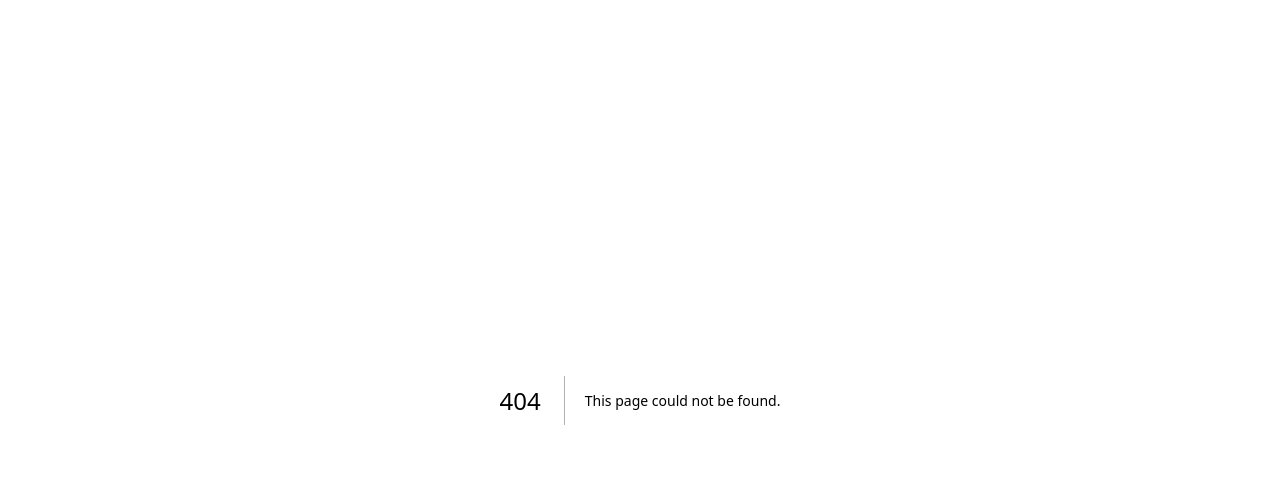
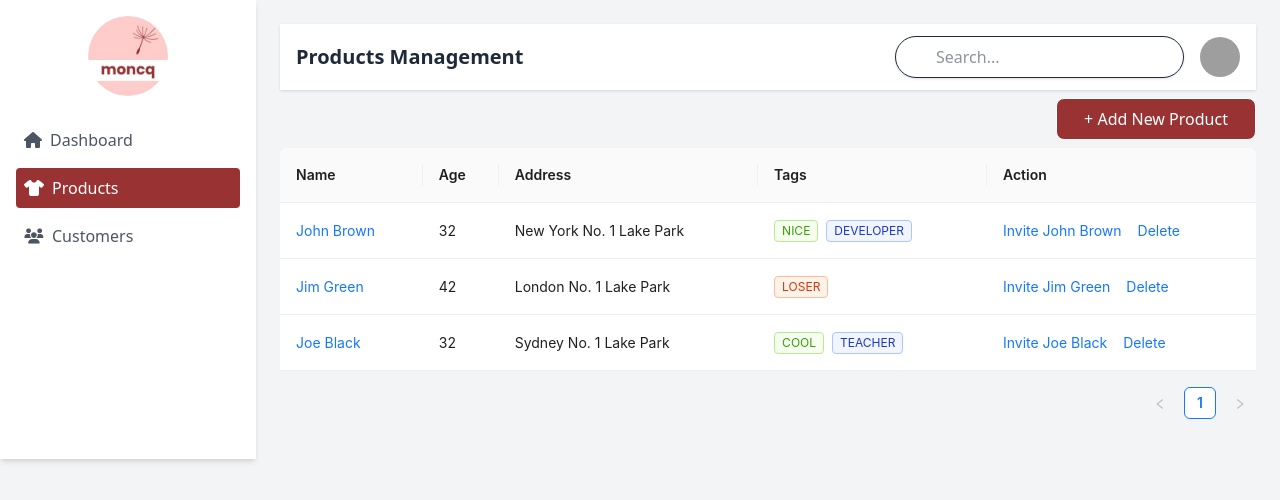
Before and after one commit to Krischal-Pote/clothing-dashboard, a Next.js app: page /products in a window 1280 px wide. Before the commit this address had no page. Shown: the top 500 px of the page. Built offline with nearby package versions, Linux system fonts and the light colour scheme; grey boxes are pictures that could not be loaded.

Commit message:
add:table , loading and add product button

```diff
--- /dev/null
+++ b/app/dashboard/loading.tsx
@@ -0,0 +1,16 @@
+"use client";
+
+import React from "react";
+
+const Loading = () => {
+  return (
+    <div className="flex items-center justify-center w-full h-screen px-4 bg-white">
+      <div className="flex flex-col items-center gap-3">
+        <div className="w-10 h-10 border-4 border-[#993333] border-t-transparent rounded-full animate-spin sm:w-12 sm:h-12" />
+        <p className="text-gray-700 text-base sm:text-lg">Loading...</p>
+      </div>
+    </div>
+  );
+};
+
+export default Loading;
--- /dev/null
+++ b/app/products/loading.tsx
@@ -0,0 +1,16 @@
+"use client";
+
+import React from "react";
+
+const Loading = () => {
+  return (
+    <div className="flex items-center justify-center w-full h-screen px-4 bg-white">
+      <div className="flex flex-col items-center gap-3">
+        <div className="w-10 h-10 border-4 border-[#993333] border-t-transparent rounded-full animate-spin sm:w-12 sm:h-12" />
+        <p className="text-gray-700 text-base sm:text-lg">Loading...</p>
+      </div>
+    </div>
+  );
+};
+
+export default Loading;
--- /dev/null
+++ b/app/products/page.tsx
@@ -0,0 +1,25 @@
+import CommonTable from "@/components/CommonTable";
+import Header from "@/components/Header";
+import Sidebar from "@/components/Sidebar";
+import React from "react";
+
+const ProductsPage = () => {
+  return (
+    <main className="min-h-screen bg-gray-100 text-gray-800">
+      <div className="flex flex-col md:flex-row">
+        <Sidebar />
+        <div className="flex-1 p-6">
+          <Header />
+          <div className="flex justify-end mt-2 mb-2">
+            <div className="w-[200px] border p-2 bg-moncq-maroon text-moncq-white rounded-lg flex justify-center align-middle cursor-pointer">
+              + Add New Product
+            </div>
+          </div>
+          <CommonTable />
+        </div>
+      </div>
+    </main>
+  );
+};
+
+export default ProductsPage;
--- /dev/null
+++ b/components/CommonTable.tsx
@@ -0,0 +1,96 @@
+"use client";
+
+import React from "react";
+import { Space, Table, Tag } from "antd";
+import type { TableProps } from "antd";
+
+interface DataType {
+  key: string;
+  name: string;
+  age: number;
+  address: string;
+  tags: string[];
+}
+
+const columns: TableProps<DataType>["columns"] = [
+  {
+    title: "Name",
+    dataIndex: "name",
+    key: "name",
+    render: (text) => <a>{text}</a>,
+  },
+  {
+    title: "Age",
+    dataIndex: "age",
+    key: "age",
+  },
+  {
+    title: "Address",
+    dataIndex: "address",
+    key: "address",
+  },
+  {
+    title: "Tags",
+    key: "tags",
+    dataIndex: "tags",
+    render: (_, { tags }) => (
+      <>
+        {tags.map((tag) => {
+          let color = tag.length > 5 ? "geekblue" : "green";
+          if (tag === "loser") {
+            color = "volcano";
+          }
+          return (
+            <Tag color={color} key={tag}>
+              {tag.toUpperCase()}
+            </Tag>
+          );
+        })}
+      </>
+    ),
+  },
+  {
+    title: "Action",
+    key: "action",
+    render: (_, record) => (
+      <Space size="middle">
+        <a>Invite {record.name}</a>
+        <a>Delete</a>
+      </Space>
+    ),
+  },
+];
+
+const data: DataType[] = [
+  {
+    key: "1",
+    name: "John Brown",
+    age: 32,
+    address: "New York No. 1 Lake Park",
+    tags: ["nice", "developer"],
+  },
+  {
+    key: "2",
+    name: "Jim Green",
+    age: 42,
+    address: "London No. 1 Lake Park",
+    tags: ["loser"],
+  },
+  {
+    key: "3",
+    name: "Joe Black",
+    age: 32,
+    address: "Sydney No. 1 Lake Park",
+    tags: ["cool", "teacher"],
+  },
+];
+
+const CommonTable: React.FC = () => (
+  <Table<DataType>
+    columns={columns}
+    dataSource={data}
+    pagination={{ pageSize: 5 }}
+  />
+);
+
+export default CommonTable;
--- a/components/Header.tsx
+++ b/components/Header.tsx
@@ -6,7 +6,7 @@ import { signOut } from "next-auth/react";
 const getTitleFromPath = (path: string) => {
   const map: Record<string, string> = {
     "/dashboard": "Dashboard Overview",
-    "/products": "Products",
+    "/products": "Products Management",
     "/customers": "Customers",
   };
   return map[path] || "Dashboard";
@@ -41,7 +41,9 @@ const Header = ({ session }: any) => {
         <h2 className="text-lg md:text-xl font-semibold">
           {getTitleFromPath(pathname)}
         </h2>
-        <p className="text-sm text-gray-500">Welcome back, Admin</p>
+        {pathname === "/products" ? null : (
+          <p className="text-sm text-gray-500">Welcome back, Admin</p>
+        )}
       </div>
 
       <div className="flex items-center gap-4">
--- a/components/Sidebar.tsx
+++ b/components/Sidebar.tsx
@@ -30,7 +30,7 @@ const Sidebar = () => {
     {
       href: "/customers",
       label: "Customers",
-      icon: <CustomerIcon color="currentColor" />,
+      icon: <CustomerIcon color="currentColor" width="20" height="16" />,
     },
   ];
 
--- a/icons/SvgCollection.tsx
+++ b/icons/SvgCollection.tsx
@@ -24,11 +24,19 @@ export const TIcon = ({ color }: any) => {
   );
 };
 
-export const CustomerIcon = ({ color }: any) => {
+export const CustomerIcon = ({
+  color,
+  width,
+  height,
+}: {
+  color?: string;
+  width?: string;
+  height?: string;
+}) => {
   return (
     <svg
-      width="31"
-      height="24"
+      width={width || 31}
+      height={height || 24}
       viewBox="0 0 31 24"
       fill="none"
       xmlns="http://www.w3.org/2000/svg"
```
